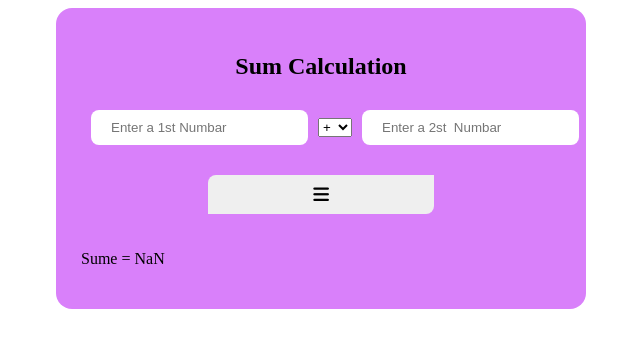
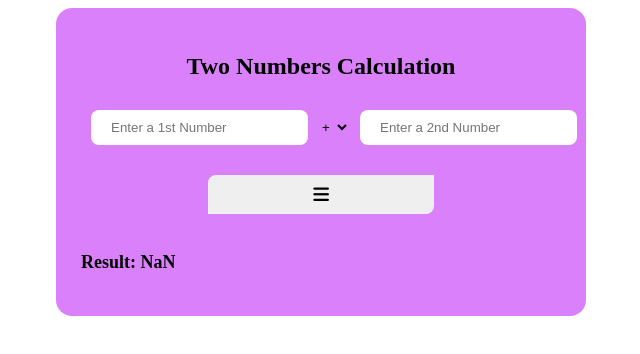
Before and after one commit to ApurboRay6/javascript-learning-projects, a plain HTML site: page calcutar.html in a window 1280 px wide. Both pictures are taken after a click on the button 640 px from the left and 194 px from the top of the page. Shown: the whole page, without its empty margins (319-959 px from the left). Drawn offline with Linux system fonts and the light colour scheme.

Commit message:
Two Numbers Calculation

```diff
--- a/calcutar.html
+++ b/calcutar.html
@@ -29,7 +29,7 @@
             align-items: center;
         }
 
-        element.style {
+        select {
             border: none;
             outline: none;
             background: none;
@@ -54,26 +54,30 @@
         #btn .fa-bars {
             font-size: 18px;
         }
+
+        p {
+            font-size: 18px;
+            font-weight: 600;
+        }
     </style>
 
 </head>
 
 <body>
     <div class="sum-forme">
-        <h2>Sum Calculation</h2>
+        <h2>Two Numbers Calculation </h2>
         <div class="nubarfilt">
-            <input id="sun01" type="number" placeholder="Enter a 1st Numbar">
-            <select name="" id="op">
+            <input id="sun01" type="number" placeholder="Enter a 1st Number">
+            <select id="op">
                 <option value="+">+</option>
                 <option value="-">-</option>
-                <option value="-">*</option>
-                <option value="-">%</option>
+                <option value="*">*</option>
+                <option value="%">%</option>
             </select>
-            <input id="sun02" type="number" placeholder="Enter a 2st  Numbar">
+            <input id="sun02" type="number" placeholder="Enter a 2nd Number">
         </div>
-        <button id="btn"> <i class="fa-solid fa-bars"></i></button>
-        <P id="demo">All Sume :</P>
-    </div>
+        <button id="btn"><i class="fa-solid fa-bars"></i></button>
+        <p id="demo">calculation result of two numbers :</p>
 
         <script>
             let btn = document.getElementById("btn");
@@ -81,13 +85,28 @@
             let op = document.getElementById("op");
 
             btn.addEventListener("click", function () {
-            let num01 = document.getElementById("sun01").value;
-            let num02 = document.getElementById("sun02").value;
-            let sum = parseInt(num01) + parseInt(num02);
+                let num01 = parseFloat(document.getElementById("sun01").value);
+                let num02 = parseFloat(document.getElementById("sun02").value);
+                let result;
 
+                switch (op.value) {
+                    case "+":
+                        result = num01 + num02;
+                        break;
+                    case "-":
+                        result = num01 - num02;
+                        break;
+                    case "*":
+                        result = num01 * num02;
+                        break;
+                    case "%":
+                        result = num01 % num02;
+                        break;
+                    default:
+                        result = "Invalid Operation";
+                }
 
-            demo.innerHTML = "Sume = " + sum;
-
+                demo.innerHTML = "Result: " + result;
             });
         </script>
 
```
Lines whose indentation alone changed are shown as unchanged.
